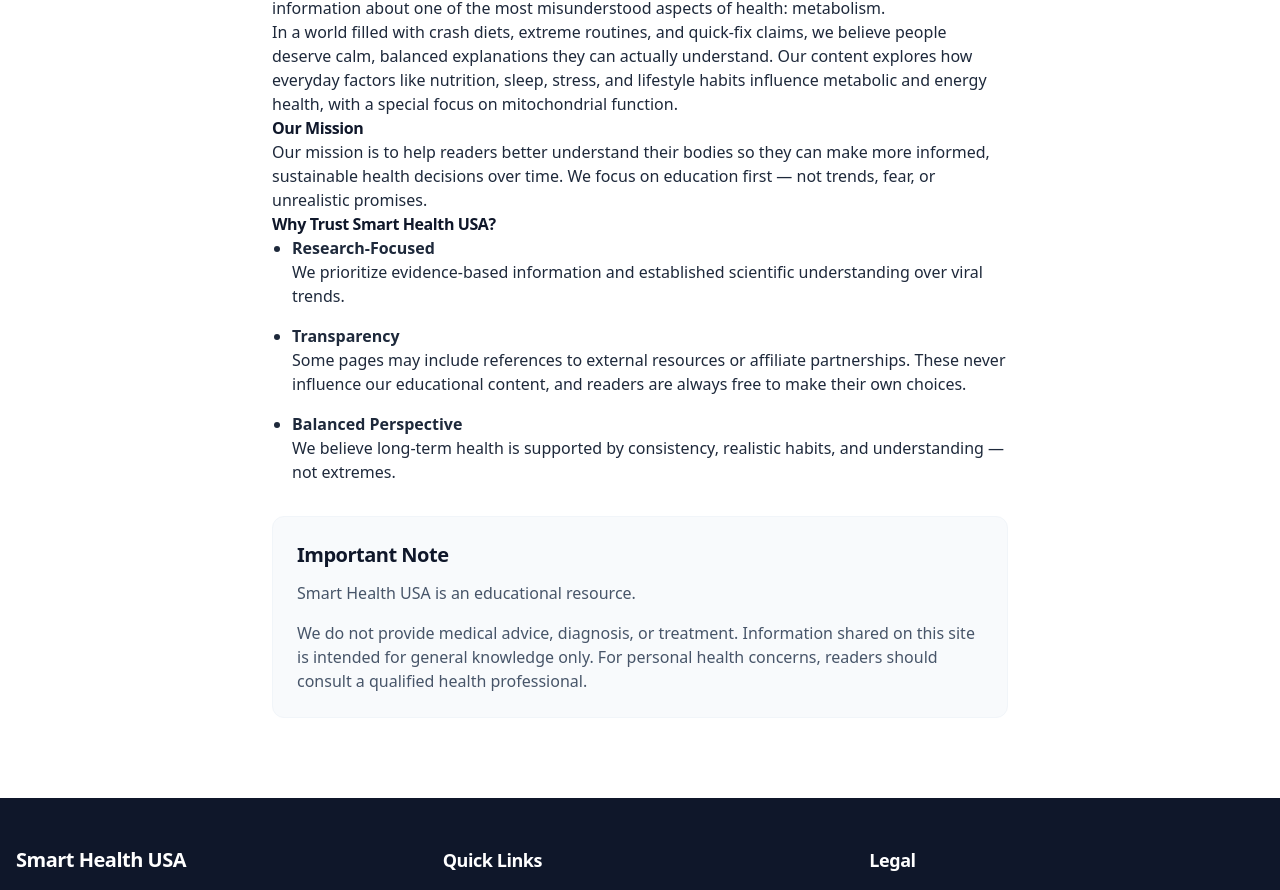
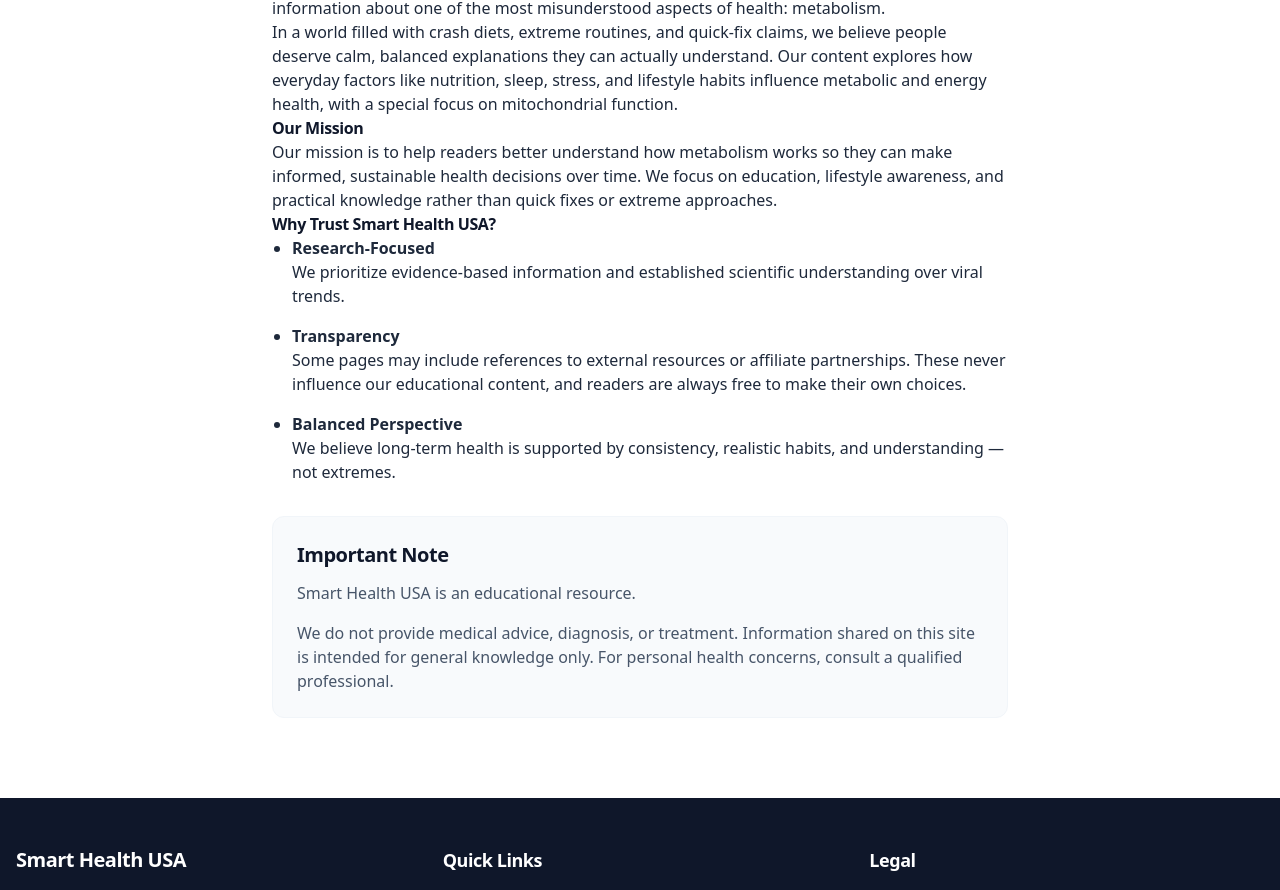
Before and after one commit to henk0x0-Tech/SmartHeathUSA, a React (Vite) app: page /about in a window 1280 px wide. Shown: the part 276-1166 px from the top of the page. Built offline with nearby package versions, Linux system fonts and the light colour scheme.

Commit message:
Refine About page text for better E-E-A-T and AdSense compliance

```diff
--- a/src/pages/About.jsx
+++ b/src/pages/About.jsx
@@ -24,8 +24,8 @@
 
                     <h2>Our Mission</h2>
                     <p>
-                        Our mission is to help readers better understand their bodies so they can make more informed, sustainable health decisions over time.
-                        We focus on education first — not trends, fear, or unrealistic promises.
+                        Our mission is to help readers better understand how metabolism works so they can make informed, sustainable health decisions over time.
+                        We focus on education, lifestyle awareness, and practical knowledge rather than quick fixes or extreme approaches.
                     </p>
 
                     <h2>Why Trust Smart Health USA?</h2>
@@ -52,7 +52,7 @@
                         <p className="text-slate-600">
                             We do not provide medical advice, diagnosis, or treatment.
                             Information shared on this site is intended for general knowledge only.
-                            For personal health concerns, readers should consult a qualified health professional.
+                            For personal health concerns, consult a qualified professional.
                         </p>
                     </div>
                 </article>
```
